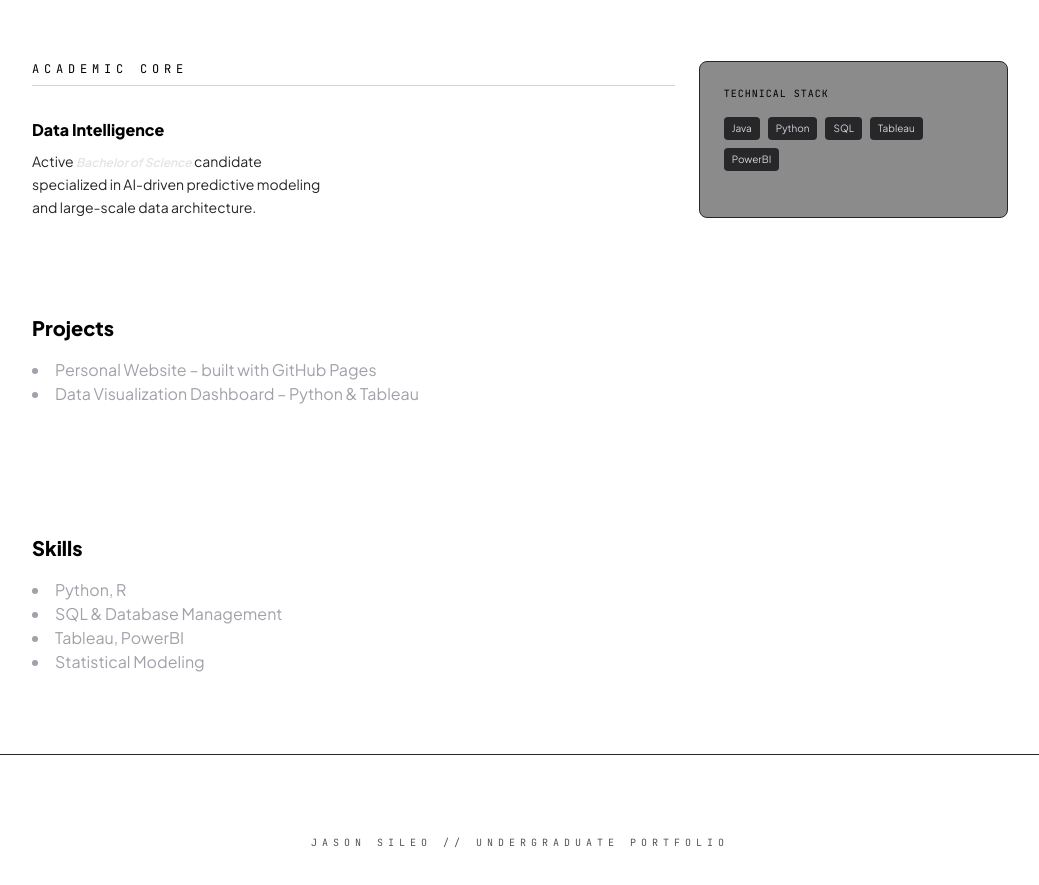
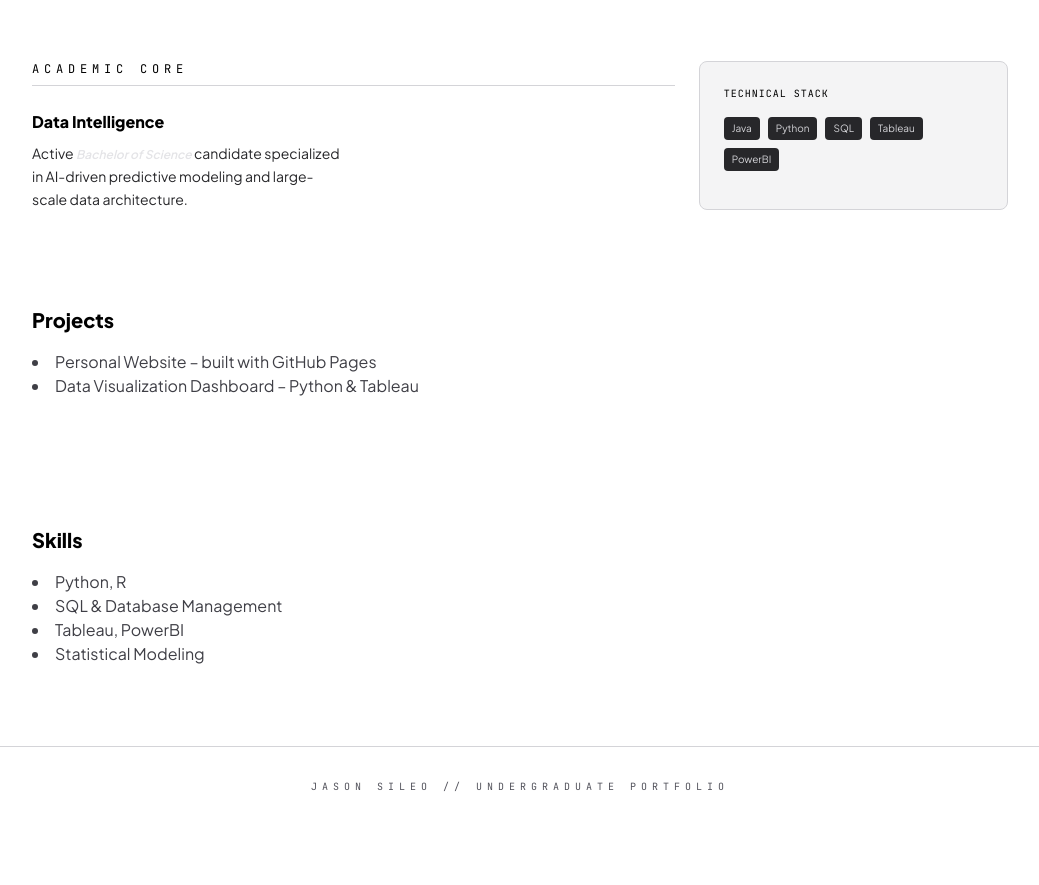
Before and after one commit to JasonSileo/JasonSileo.github.io, a plain HTML site: page index.html in a window 1280 px wide. Shown: the part 615-1500 px from the top of the page, without its empty margins (120-1159 px from the left). After the commit the page ends 1441 px from the top, so only its background shows below. Drawn offline with nearby package versions, Linux system fonts and the light colour scheme.

Commit message:
https://jasonsileo.github.io/

```diff
--- a/index.html
+++ b/index.html
@@ -35,9 +35,9 @@
 <body class="bg-white text-zinc-800 font-sans selection:bg-brand-accent selection:text-white">
 
     <!-- Header section contains name, photo, degree, and resume link -->
-    <header class="border-b border-zinc-800 pt-12 pb-8 px-6">
+    <header class="border-b border-zinc-300 pt-12 pb-8 px-6">
         <div class="max-w-5xl mx-auto">
-            <div class="flex flex-col md:flex-row md:items-end justify-between gap-6">
+            <div class="flex flex-col md:flex-row md:items-end justify-between gap-4">
                 <div>
                     <!-- profile picture pulled from assets folder -->
                     <img class="w-32 h-32 rounded-full mb-4" src="assets/profile.jpg" alt="Profile photo of Jason Sileo">
@@ -65,16 +65,16 @@
         <!-- professional summary section -->
         <section class="py-8">
             <h2 class="text-black text-xl font-bold mb-4">Professional Summary</h2>
-            <p class="text-zinc-400 leading-relaxed">
+            <p class="text-zinc-700 leading-relaxed">
                 I am an undergraduate student in the Data Analytics program with a strong foundation in statistics, data visualization, and programming. I enjoy transforming raw data into actionable insights and have worked on projects involving exploratory data analysis, dashboard creation, and predictive modeling. My goal is to apply analytical techniques to real-world problems and contribute to data-driven decision making.
             </p>
         </section>
 
         <!-- academic core or similar information could go here; keeping from original template as optional -->
         <section class="grid md:grid-cols-3 gap-6">
-            <div class="md:col-span-2 space-y-8">
+            <div class="md:col-span-2 space-y-6">
                 <h2 class="text-black text-xs font-mono uppercase tracking-[0.4em] border-b border-zinc-300 pb-2">Academic Core</h2>
-                <div class="grid sm:grid-cols-2 gap-8">
+                <div class="grid sm:grid-cols-2 gap-6">
                     <div>
                         <h3 class="text-black font-bold mb-2">Data Intelligence</h3>
                         <p class="text-sm leading-relaxed">Active <span class="text-zinc-200 font-semibold text-xs italic">Bachelor of Science</span> candidate specialized in AI-driven predictive modeling and large-scale data architecture.</p>
@@ -82,7 +82,7 @@
                     <!-- additional academic items can be added here -->
                 </div>
             </div>
-            <div class="bg-zinc-900/50 border border-zinc-800 p-6 rounded-lg">
+            <div class="bg-zinc-100 border border-zinc-300 p-6 rounded-lg">
                 <h2 class="text-black text-[10px] font-mono uppercase tracking-widest mb-4">Technical Stack</h2>
                 <div class="flex flex-wrap gap-2">
                     <span class="text-[10px] bg-zinc-800 text-zinc-300 px-2 py-1 rounded">Java</span>
@@ -97,7 +97,7 @@
         <!-- placeholder for Projects section -->
         <section class="py-8">
             <h2 class="text-black text-xl font-bold mb-4">Projects</h2>
-            <ul class="list-disc list-inside text-zinc-400">
+            <ul class="list-disc list-inside text-zinc-700">
                 <li>Personal Website – built with GitHub Pages</li>
                 <li>Data Visualization Dashboard – Python &amp; Tableau</li>
                 <!-- add more project entries here -->
@@ -107,7 +107,7 @@
         <!-- placeholder for Skills section -->
         <section class="py-8">
             <h2 class="text-black text-xl font-bold mb-4">Skills</h2>
-            <ul class="list-disc list-inside text-zinc-400">
+            <ul class="list-disc list-inside text-zinc-700">
                 <li>Python, R</li>
                 <li>SQL &amp; Database Management</li>
                 <li>Tableau, PowerBI</li>
@@ -119,7 +119,7 @@
     </main>
 
     <!-- optional footer from original template -->
-    <footer class="border-t border-zinc-800 py-20 px-6 text-center">
+    <footer class="border-t border-zinc-300 py-8 px-6 text-center">
         <p class="text-[10px] font-mono uppercase tracking-[0.5em] text-zinc-600">Jason Sileo // Undergraduate Portfolio</p>
     </footer>
 
```
